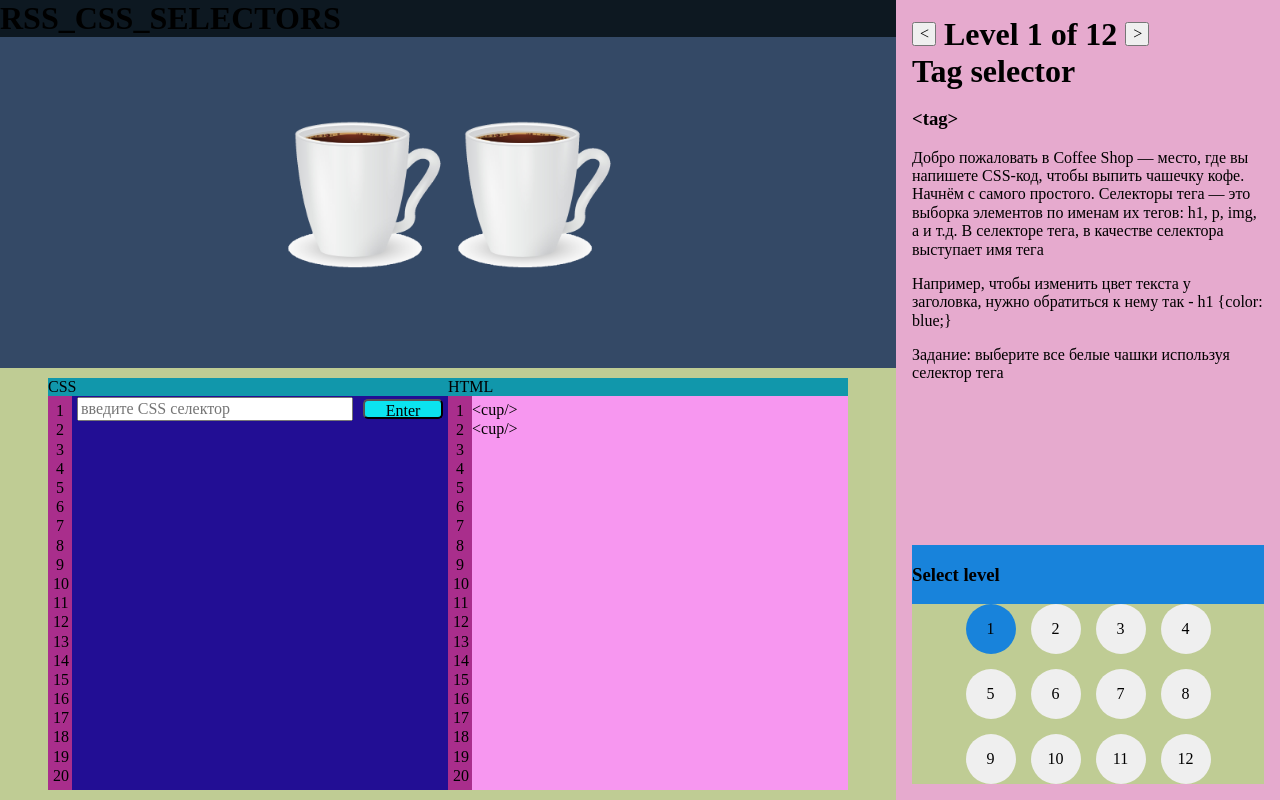
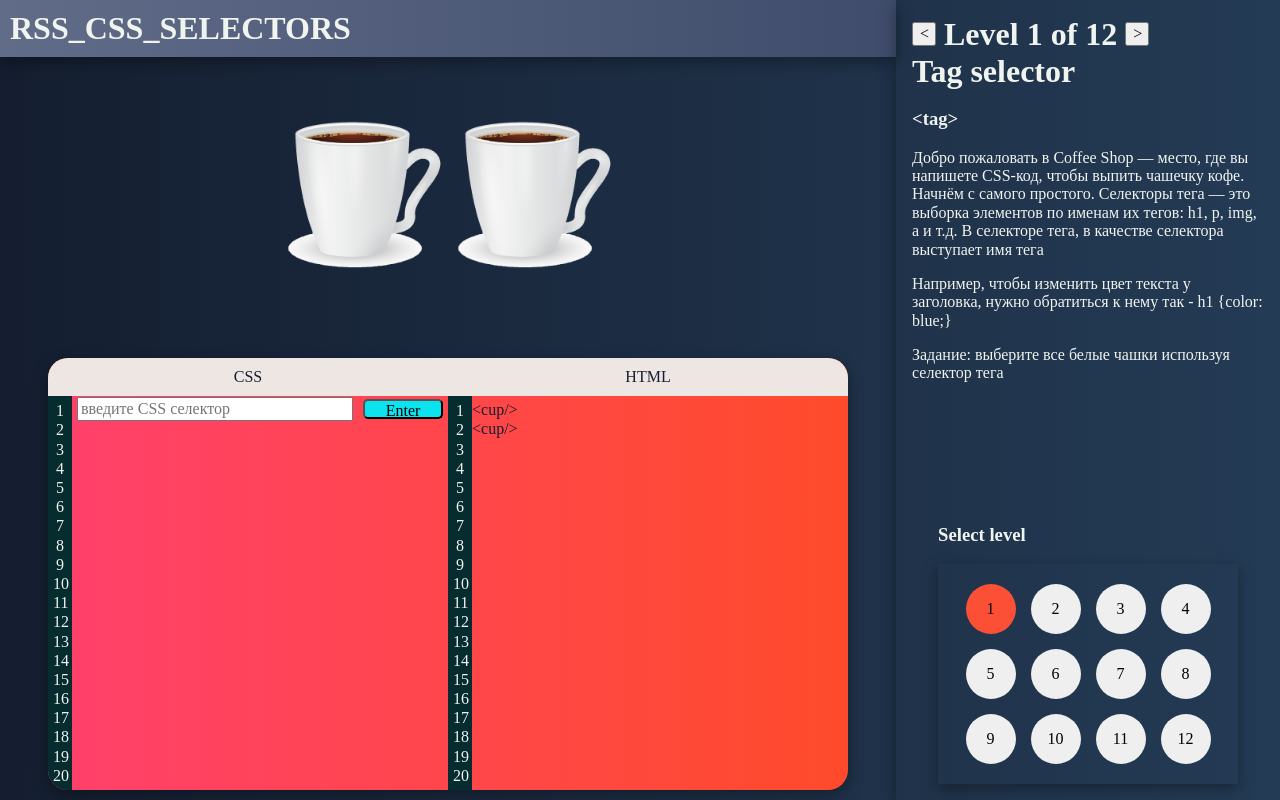
Before and after one commit to antasth/shelter, a website built with webpack: page rss-css-selectors/src/index.html in a window 1280 px wide. Built offline with nearby package versions, Linux system fonts and the light colour scheme.

Commit message:
feat: add styles and colors

```diff
--- a/rss-css-selectors/src/styles/global.scss
+++ b/rss-css-selectors/src/styles/global.scss
@@ -7,10 +7,11 @@ html,
 body {
     height: 100%;
     min-height: 100%;
+    background: linear-gradient(to right, #141e30, #243b55);
 }
 body {
     background-color: $back;
-    // color: $text;
+    color: $text;
 }
 h1 {
     margin: 0;
@@ -21,25 +22,24 @@ h1 {
     height: 100%;
 }
 .content {
-    background-color: #0d1821;
     display: flex;
     flex-direction: column;
+    &__header {
+        padding: 10px;
+        background: linear-gradient(to right, #606c88, #3f4c6b);
+        box-shadow: rgba(0, 0, 0, 0.35) 0px 5px 15px;
+    }
 }
 .board {
     display: flex;
     justify-content: center;
     align-items: center;
-    background-color: #344966;
     width: 100%;
     height: 100%;
 }
-.editor {
-    background-color: #bfcc94;
-    height: 100%;
-}
 .sidebar {
-    background-color: #e6aace;
     min-height: 100%;
+    box-shadow: rgba(0, 0, 0, 0.35) 0px 5px 15px;
     &__wrapper {
         height: 100%;
         padding: 1rem;
@@ -49,17 +49,20 @@ h1 {
     }
 }
 .levels {
+    align-self: center;
     width: 100%;
-    background-color: #1883db;
+    max-width: 300px;
     display: flex;
     flex-direction: column;
     justify-content: end;
+
     &__content {
-        background-color: #bfcc94;
         display: grid;
         grid-template-columns: repeat(4, auto);
+        padding: 20px 0;
         gap: 15px;
         justify-content: center;
+        box-shadow: rgba(0, 0, 0, 0.35) 0px 5px 15px;
     }
     &__button {
         width: 50px;
@@ -68,9 +71,9 @@ h1 {
         border: none;
         cursor: pointer;
         &__active {
-            background-color: #1883db;
+            background-color: #fb4f36;
         }
-             &:hover {
+        &:hover {
             background-color: #1883db;
         }
     }
@@ -92,24 +95,33 @@ h1 {
     justify-content: center;
     padding: 10px;
     font-size: 16px;
+    height: 100%;
     &__wrapper {
         display: flex;
         justify-content: center;
         width: 100%;
         height: 100%;
         max-width: 800px;
-        background-color: #c94b10;
+        border-radius: 20px;
+        overflow: hidden;
+        box-shadow: rgba(0, 0, 0, 0.35) 0px 5px 15px;
+        background: linear-gradient(to right, #ff416c, #ff4b2b);
     }
     &__header {
-        background-color: #1197ab;
+        display: flex;
+        justify-content: center;
+        padding: 10px 0;
+        background-color: #ede6e3;
+        color: #141e30;
     }
     &__content {
         width: 100%;
         padding-top: 5px;
-        background-color: #f797f0;
+        color: #141e30;
         resize: none;
         outline: none;
     }
+
     &__content-css,
     &__content-html {
         display: flex;
@@ -120,7 +132,7 @@ h1 {
         line-height: 1.2;
         list-style: none;
         width: 1.5rem;
-        background-color: #a92e8c;
+        background-color: #072c2f;
         li {
             text-align: center;
         }
@@ -146,11 +158,9 @@ h1 {
     }
     &__css {
         width: 50%;
-        background-color: #220e94;
     }
     &__html {
         width: 50%;
-        background-color: #af17b4;
     }
     &__block,
     &__line {
```
